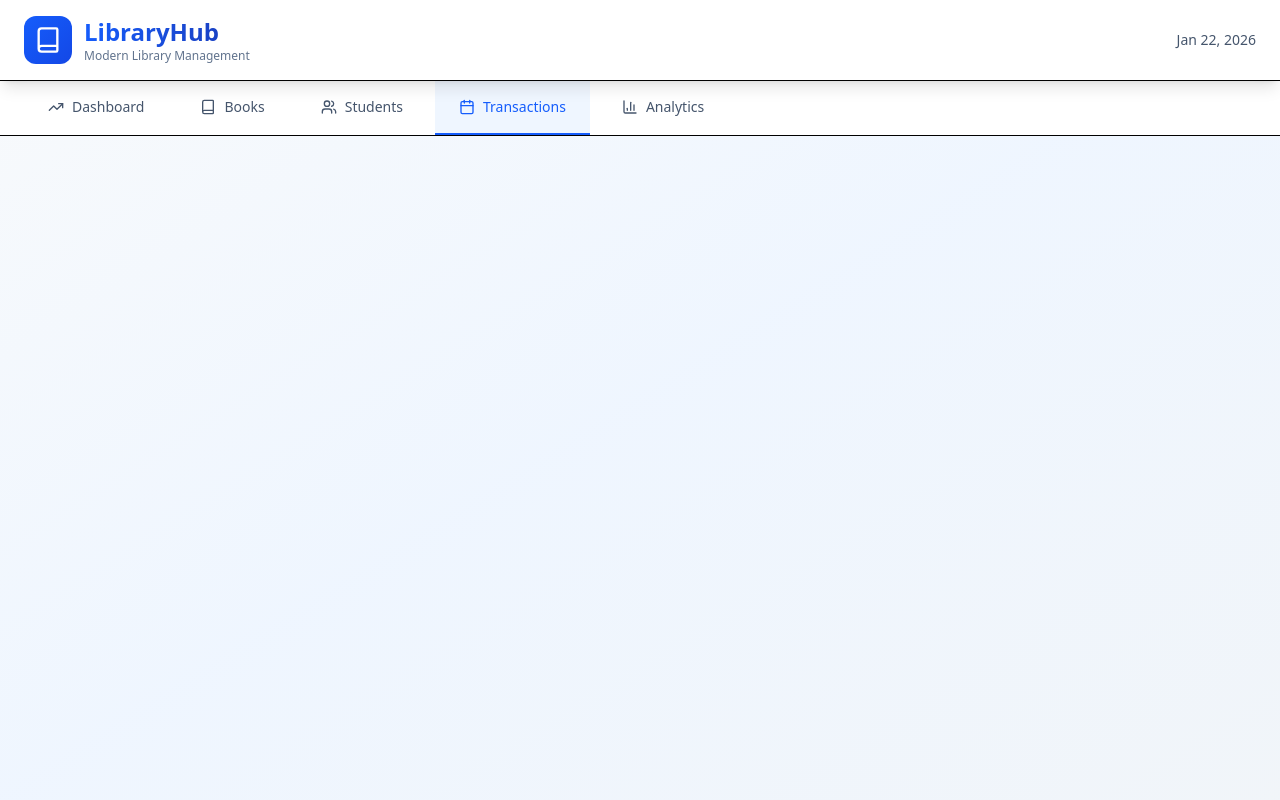
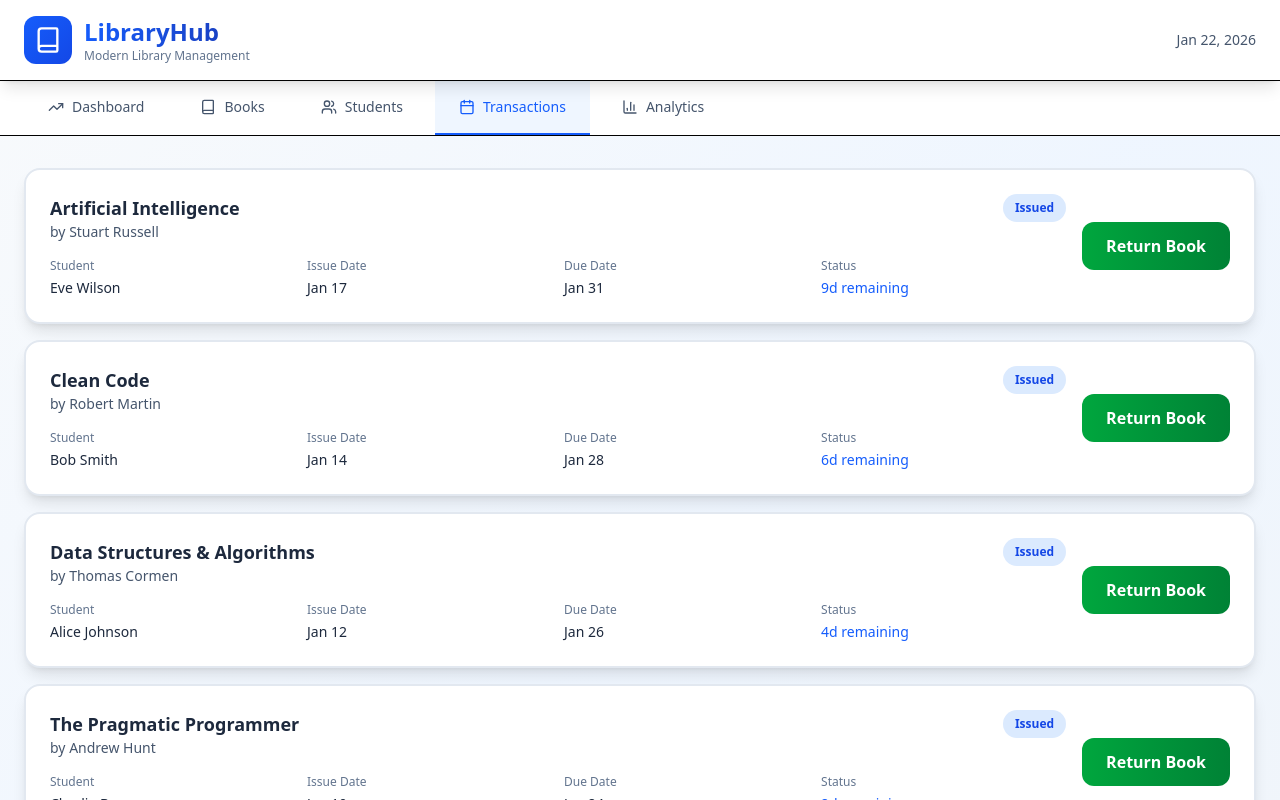
Before and after one commit to nandeeshdb007/libray-management-assessment, a Next.js app: page / in a window 1280 px wide. Both pictures are taken after a click on the button "Transactions". Shown: the top 800 px of the page. Built offline with nearby package versions, Linux system fonts and the light colour scheme.

Commit message:
feat: created-trancastiontab-component

```diff
--- /dev/null
+++ b/src/components/feature/TransactionTab.tsx
@@ -0,0 +1,74 @@
+import { TransactionsTabProps } from "@/src/types";
+
+export const TransactionsTab = ({ records, bookMap, studentMap, onReturnBook }: TransactionsTabProps) => {
+    const sortedRecords = [...records].sort((a, b) => b.issueDate.getTime() - a.issueDate.getTime());
+
+    return (
+        <div className="space-y-4">
+            {sortedRecords.map(record => {
+                const book = bookMap.get(record.bookId);
+                const student = studentMap.get(record.studentId);
+                const isOverdue = record.status === 'overdue' || (record.status === 'issued' && new Date() > record.dueDate);
+                const daysRemaining = Math.ceil((record.dueDate.getTime() - new Date().getTime()) / (1000 * 60 * 60 * 24));
+
+                return (
+                    <div key={record.id} className={`bg-white rounded-2xl shadow-lg p-6 border-2 ${isOverdue && record.status !== 'returned' ? 'border-red-300 bg-red-50' :
+                            record.status === 'returned' ? 'border-green-300' : 'border-slate-200'
+                        }`}>
+                        <div className="flex flex-col md:flex-row md:items-center justify-between gap-4">
+                            <div className="flex-1">
+                                <div className="flex items-start justify-between mb-2">
+                                    <div>
+                                        <h4 className="font-bold text-slate-800 text-lg">{book?.title}</h4>
+                                        <p className="text-sm text-slate-600">by {book?.author}</p>
+                                    </div>
+                                    <span className={`text-xs font-bold px-3 py-1.5 rounded-full ${record.status === 'returned' ? 'bg-green-100 text-green-700' :
+                                            isOverdue ? 'bg-red-100 text-red-700' : 'bg-blue-100 text-blue-700'
+                                        }`}>
+                                        {record.status === 'returned' ? 'Returned' : isOverdue ? 'Overdue' : 'Issued'}
+                                    </span>
+                                </div>
+                                <div className="grid grid-cols-2 md:grid-cols-4 gap-3 mt-4">
+                                    <div>
+                                        <p className="text-xs text-slate-500 mb-1">Student</p>
+                                        <p className="text-sm font-medium text-slate-800">{student?.name}</p>
+                                    </div>
+                                    <div>
+                                        <p className="text-xs text-slate-500 mb-1">Issue Date</p>
+                                        <p className="text-sm font-medium text-slate-800">
+                                            {record.issueDate.toLocaleDateString('en-US', { month: 'short', day: 'numeric' })}
+                                        </p>
+                                    </div>
+                                    <div>
+                                        <p className="text-xs text-slate-500 mb-1">Due Date</p>
+                                        <p className="text-sm font-medium text-slate-800">
+                                            {record.dueDate.toLocaleDateString('en-US', { month: 'short', day: 'numeric' })}
+                                        </p>
+                                    </div>
+                                    <div>
+                                        <p className="text-xs text-slate-500 mb-1">Status</p>
+                                        {record.status === 'returned' ? (
+                                            <p className="text-sm font-medium text-green-600">✓ Completed</p>
+                                        ) : isOverdue ? (
+                                            <p className="text-sm font-medium text-red-600">{Math.abs(daysRemaining)}d overdue</p>
+                                        ) : (
+                                            <p className="text-sm font-medium text-blue-600">{daysRemaining}d remaining</p>
+                                        )}
+                                    </div>
+                                </div>
+                            </div>
+                            {record.status !== 'returned' && (
+                                <button
+                                    onClick={() => onReturnBook(record.id)}
+                                    className="px-6 py-3 bg-gradient-to-r from-green-600 to-green-700 text-white rounded-xl font-semibold hover:shadow-lg transition-all"
+                                >
+                                    Return Book
+                                </button>
+                            )}
+                        </div>
+                    </div>
+                );
+            })}
+        </div>
+    );
+};
--- a/src/components/main/Home.tsx
+++ b/src/components/main/Home.tsx
@@ -7,6 +7,7 @@ import { Dashboard } from "../feature/Dashboard";
 import { Header } from "../layout/Header";
 import { Navigation } from "../layout/NavigationTabs";
 import { StudentsTab } from "../feature/StudentTab";
+import { TransactionsTab } from "../feature/TransactionTab";
 
 export default function Home() {
   const { tab, setTab, handleIssueClick } = useHome();
@@ -17,6 +18,7 @@ export default function Home() {
     analytics,
     returnBook,
     students,
+    records
   } = useLibrary();
 
   return (
@@ -35,13 +37,21 @@ export default function Home() {
             onReturnBook={returnBook}
           />
         )}
-                {tab === 'students' && (
+        {tab === "students" && (
           <StudentsTab
             students={students}
             overdueRecords={overdueRecords}
             bookMap={bookMap}
           />
         )}
+                {tab === 'transactions' && (
+          <TransactionsTab
+            records={records}
+            bookMap={bookMap}
+            studentMap={studentMap}
+            onReturnBook={returnBook}
+          />
+        )}
       </main>
     </div>
   );
```
Also changed, not shown: src/types/index.ts (+7 -0 lines).
